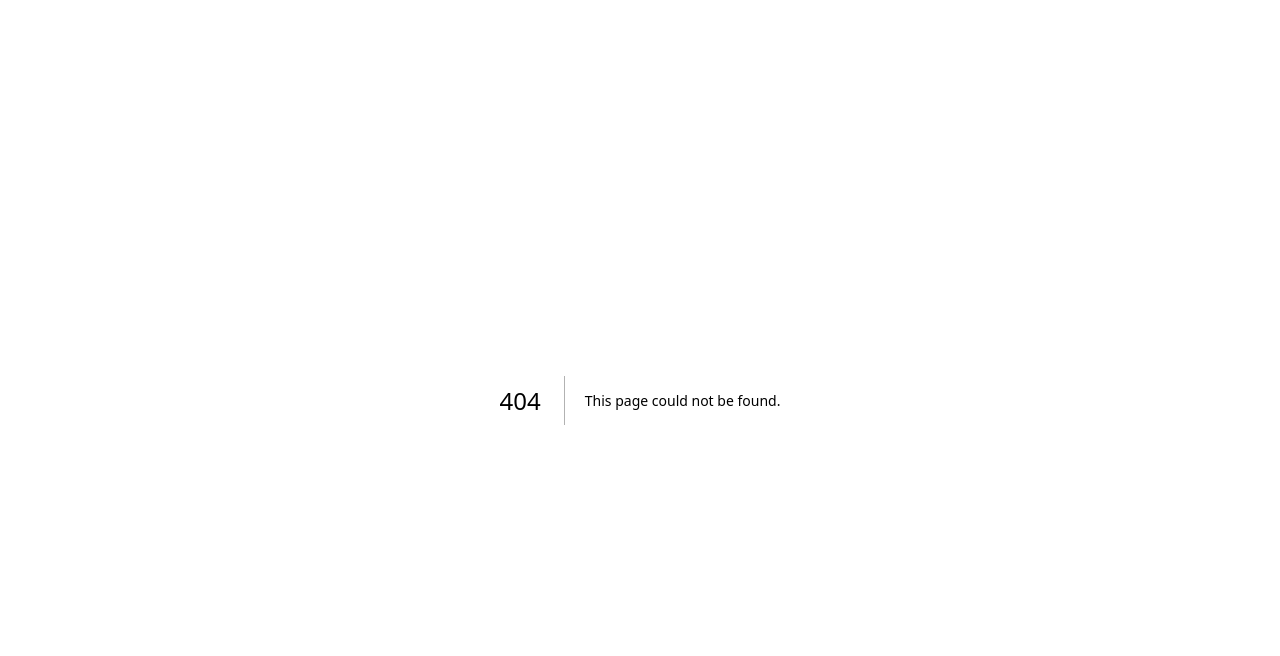
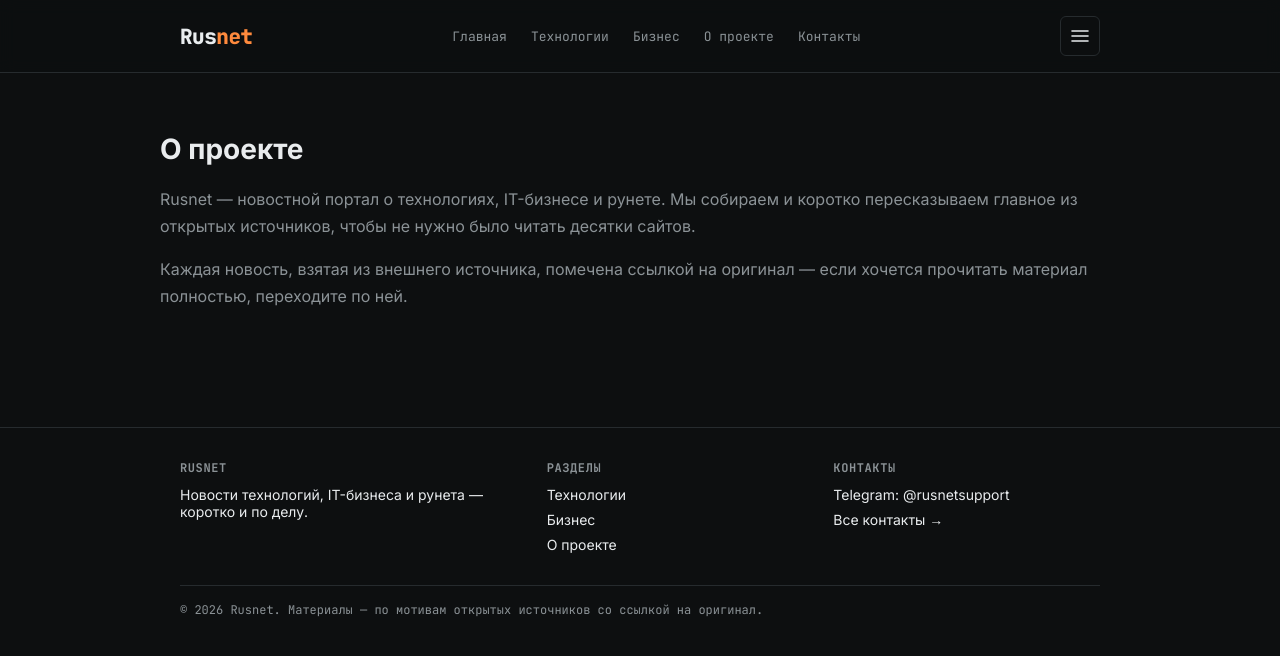
Before and after one commit to dozapsixoza1/super-duper-palm-tree, a Next.js app: page /about in a window 1280 px wide. Before the commit this address had no page. Shown: the top 656 px of the page. Built offline with nearby package versions, Linux system fonts and the light colour scheme.

Commit message:
Create about.js

```diff
--- /dev/null
+++ b/pages/about.js
@@ -0,0 +1,27 @@
+import Head from "next/head";
+import Header from "../components/Header";
+import Footer from "../components/Footer";
+
+export default function About() {
+  return (
+    <>
+      <Head>
+        <title>О проекте — Rusnet</title>
+      </Head>
+      <Header />
+      <div className="wrap static-page">
+        <h1>О проекте</h1>
+        <p>
+          Rusnet — новостной портал о технологиях, IT-бизнесе и рунете.
+          Мы собираем и коротко пересказываем главное из открытых источников,
+          чтобы не нужно было читать десятки сайтов.
+        </p>
+        <p>
+          Каждая новость, взятая из внешнего источника, помечена ссылкой на оригинал —
+          если хочется прочитать материал полностью, переходите по ней.
+        </p>
+      </div>
+      <Footer />
+    </>
+  );
+            }
```
